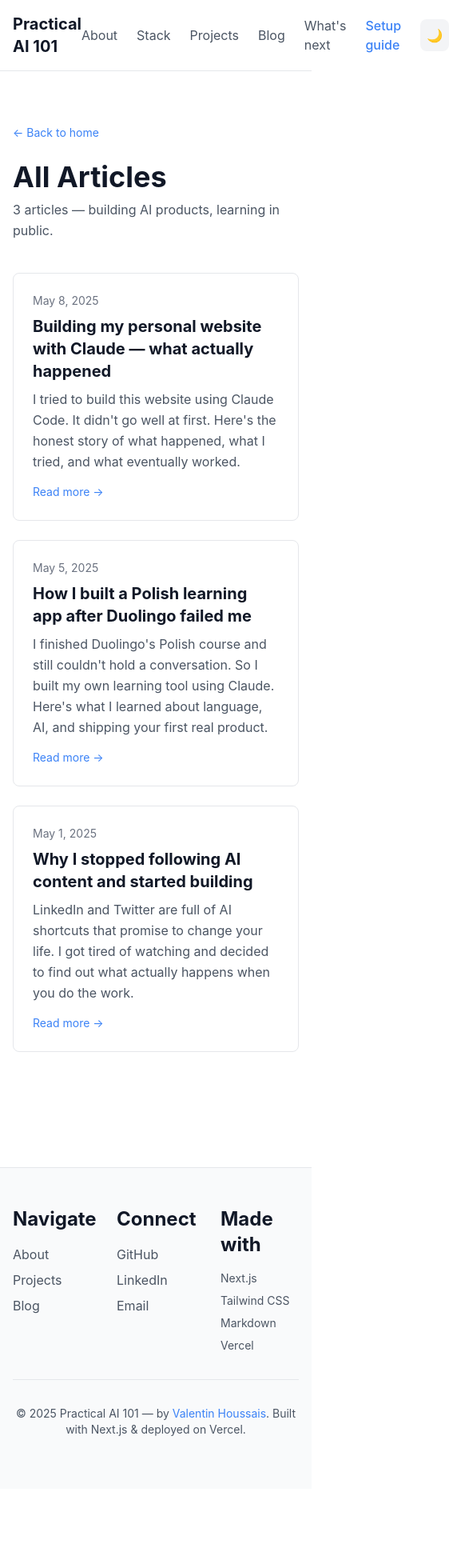
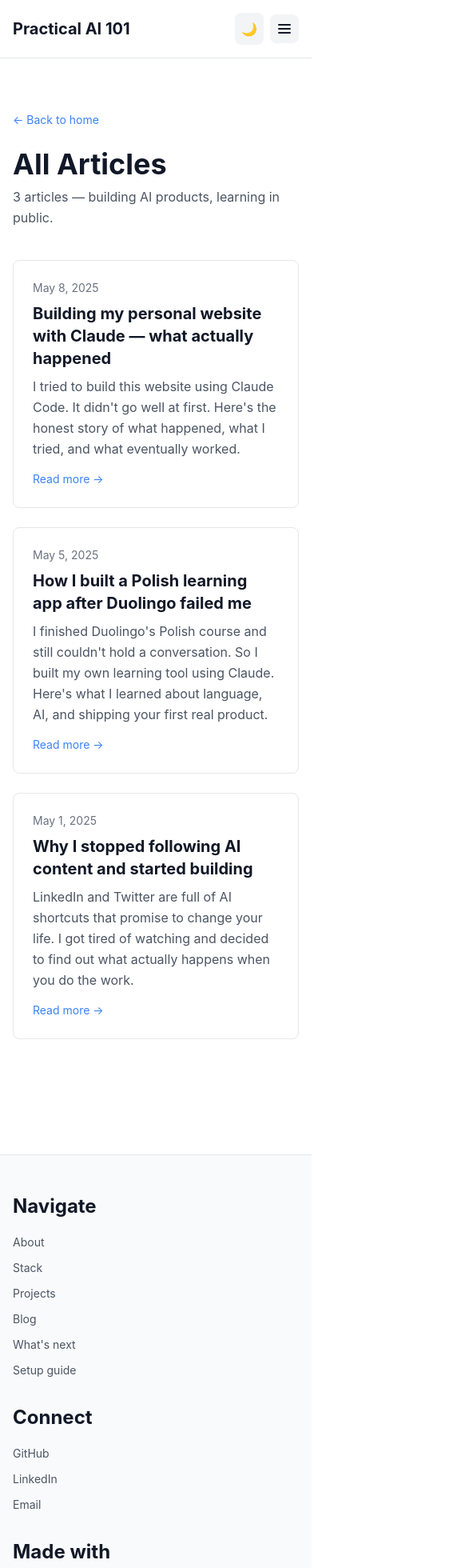
Before and after one commit to Parkji6/valentin-website, a Next.js app: page /blog in a window 390 px wide. Shown: the top 1960 px of the page at 80% size, 562 px wide, since content can reach past the window. Before the commit the page ends 1861 px from the top, so only its background shows below. Built offline with nearby package versions, Linux system fonts and the light colour scheme.

Commit message:
Fix hero toggle, mobile menu

```diff
--- a/app/layout.tsx
+++ b/app/layout.tsx
@@ -3,35 +3,38 @@
 import { useEffect, useState } from 'react';
 import './globals.css';
 
-export default function RootLayout({
-  children,
-}: {
-  children: React.ReactNode;
-}) {
+const navLinks = [
+  { href: '/#about', label: 'About' },
+  { href: '/#stack', label: 'Stack' },
+  { href: '/#projects', label: 'Projects' },
+  { href: '/#blog', label: 'Blog' },
+  { href: '/#upcoming', label: "What's next" },
+  { href: '/setup', label: 'Setup guide', highlight: true },
+];
+
+export default function RootLayout({ children }: { children: React.ReactNode }) {
   const [isDark, setIsDark] = useState(false);
   const [mounted, setMounted] = useState(false);
+  const [menuOpen, setMenuOpen] = useState(false);
 
   useEffect(() => {
     setMounted(true);
-    const isDarkMode = localStorage.getItem('theme') === 'dark' ||
-      (!localStorage.getItem('theme') &&
-        window.matchMedia('(prefers-color-scheme: dark)').matches);
+    const isDarkMode =
+      localStorage.getItem('theme') === 'dark' ||
+      (!localStorage.getItem('theme') && window.matchMedia('(prefers-color-scheme: dark)').matches);
     setIsDark(isDarkMode);
-    if (isDarkMode) {
-      document.documentElement.classList.add('dark');
-    }
+    if (isDarkMode) document.documentElement.classList.add('dark');
   }, []);
 
   const toggleTheme = () => {
-    const newDarkMode = !isDark;
-    setIsDark(newDarkMode);
-    localStorage.setItem('theme', newDarkMode ? 'dark' : 'light');
-    if (newDarkMode) {
-      document.documentElement.classList.add('dark');
-    } else {
-      document.documentElement.classList.remove('dark');
-    }
+    const newDark = !isDark;
+    setIsDark(newDark);
+    localStorage.setItem('theme', newDark ? 'dark' : 'light');
+    if (newDark) document.documentElement.classList.add('dark');
+    else document.documentElement.classList.remove('dark');
   };
+
+  const closeMenu = () => setMenuOpen(false);
 
   return (
     <html lang="en" suppressHydrationWarning>
@@ -39,38 +42,34 @@ export default function RootLayout({
         <meta charSet="utf-8" />
         <meta name="viewport" content="width=device-width, initial-scale=1" />
         <title>Practical AI 101 | Shipping AI Products in Public</title>
-        <meta
-          name="description"
-          content="Building practical AI tools from scratch — no hype, no shortcuts. Documenting everything honestly."
-        />
+        <meta name="description" content="Building practical AI tools from scratch — no hype, no shortcuts. Documenting everything honestly." />
       </head>
       <body className={isDark ? 'dark' : ''}>
         <header className="sticky top-0 bg-white dark:bg-gray-950 border-b border-gray-200 dark:border-gray-800 z-50">
           <nav className="max-w-4xl mx-auto px-4 py-4 flex justify-between items-center">
+
+            {/* Logo */}
             <div className="font-bold text-xl">
               <a href="/" className="no-underline text-gray-900 dark:text-gray-50 hover:text-blue-500">
                 Practical AI 101
               </a>
             </div>
-            <div className="flex items-center gap-6">
-              <a href="/#about" className="no-underline text-gray-600 dark:text-gray-400 hover:text-gray-900 dark:hover:text-gray-50">
-                About
-              </a>
-              <a href="/#stack" className="no-underline text-gray-600 dark:text-gray-400 hover:text-gray-900 dark:hover:text-gray-50">
-                Stack
-              </a>
-              <a href="/#projects" className="no-underline text-gray-600 dark:text-gray-400 hover:text-gray-900 dark:hover:text-gray-50">
-                Projects
-              </a>
-              <a href="/#blog" className="no-underline text-gray-600 dark:text-gray-400 hover:text-gray-900 dark:hover:text-gray-50">
-                Blog
-              </a>
-              <a href="/#upcoming" className="no-underline text-gray-600 dark:text-gray-400 hover:text-gray-900 dark:hover:text-gray-50">
-                What's next
-              </a>
-              <a href="/setup" className="no-underline text-blue-500 dark:text-blue-400 font-medium hover:underline">
-                Setup guide
-              </a>
+
+            {/* Desktop nav */}
+            <div className="hidden md:flex items-center gap-6">
+              {navLinks.map((link) => (
+                <a
+                  key={link.href}
+                  href={link.href}
+                  className={`no-underline text-sm ${
+                    link.highlight
+                      ? 'text-blue-500 dark:text-blue-400 font-medium hover:underline'
+                      : 'text-gray-600 dark:text-gray-400 hover:text-gray-900 dark:hover:text-gray-50'
+                  }`}
+                >
+                  {link.label}
+                </a>
+              ))}
               {mounted && (
                 <button
                   onClick={toggleTheme}
@@ -81,60 +80,91 @@ export default function RootLayout({
                 </button>
               )}
             </div>
+
+            {/* Mobile: theme toggle + hamburger */}
+            <div className="flex md:hidden items-center gap-2">
+              {mounted && (
+                <button
+                  onClick={toggleTheme}
+                  className="p-2 rounded-lg bg-gray-100 dark:bg-gray-800 text-gray-900 dark:text-gray-50"
+                  aria-label="Toggle theme"
+                >
+                  {isDark ? '☀️' : '🌙'}
+                </button>
+              )}
+              <button
+                onClick={() => setMenuOpen(!menuOpen)}
+                className="p-2 rounded-lg bg-gray-100 dark:bg-gray-800 text-gray-900 dark:text-gray-50"
+                aria-label="Toggle menu"
+              >
+                {menuOpen ? (
+                  <svg width="20" height="20" viewBox="0 0 20 20" fill="none">
+                    <path d="M4 4L16 16M16 4L4 16" stroke="currentColor" strokeWidth="2" strokeLinecap="round"/>
+                  </svg>
+                ) : (
+                  <svg width="20" height="20" viewBox="0 0 20 20" fill="none">
+                    <path d="M3 5h14M3 10h14M3 15h14" stroke="currentColor" strokeWidth="2" strokeLinecap="round"/>
+                  </svg>
+                )}
+              </button>
+            </div>
           </nav>
+
+          {/* Mobile dropdown menu */}
+          {menuOpen && (
+            <div className="md:hidden border-t border-gray-200 dark:border-gray-800 bg-white dark:bg-gray-950">
+              <div className="max-w-4xl mx-auto px-4 py-4 flex flex-col gap-4">
+                {navLinks.map((link) => (
+                  <a
+                    key={link.href}
+                    href={link.href}
+                    onClick={closeMenu}
+                    className={`no-underline text-sm py-1 ${
+                      link.highlight
+                        ? 'text-blue-500 dark:text-blue-400 font-medium'
+                        : 'text-gray-600 dark:text-gray-400'
+                    }`}
+                  >
+                    {link.label}
+                  </a>
+                ))}
+              </div>
+            </div>
+          )}
         </header>
+
         {children}
+
         <footer className="bg-gray-50 dark:bg-gray-900 border-t border-gray-200 dark:border-gray-800 mt-20">
           <div className="max-w-4xl mx-auto px-4 py-12">
-            <div className="grid grid-cols-3 gap-8 mb-8">
+            <div className="grid grid-cols-1 sm:grid-cols-3 gap-8 mb-8">
               <div>
                 <h3 className="font-bold mb-4 text-gray-900 dark:text-gray-50">Navigate</h3>
                 <ul className="space-y-2">
-                  <li>
-                    <a href="/#about" className="text-gray-600 dark:text-gray-400 no-underline hover:text-blue-500">
-                      About
-                    </a>
-                  </li>
-                  <li>
-                    <a href="/#projects" className="text-gray-600 dark:text-gray-400 no-underline hover:text-blue-500">
-                      Projects
-                    </a>
-                  </li>
-                  <li>
-                    <a href="/#blog" className="text-gray-600 dark:text-gray-400 no-underline hover:text-blue-500">
-                      Blog
-                    </a>
-                  </li>
+                  {navLinks.map((link) => (
+                    <li key={link.href}>
+                      <a href={link.href} className="text-gray-600 dark:text-gray-400 no-underline hover:text-blue-500 text-sm">
+                        {link.label}
+                      </a>
+                    </li>
+                  ))}
                 </ul>
               </div>
               <div>
                 <h3 className="font-bold mb-4 text-gray-900 dark:text-gray-50">Connect</h3>
                 <ul className="space-y-2">
                   <li>
-                    <a
-                      href="https://github.com/Parkji6"
-                      target="_blank"
-                      rel="noopener noreferrer"
-                      className="text-gray-600 dark:text-gray-400 no-underline hover:text-blue-500"
-                    >
+                    <a href="https://github.com/Parkji6" target="_blank" rel="noopener noreferrer" className="text-gray-600 dark:text-gray-400 no-underline hover:text-blue-500 text-sm">
                       GitHub
                     </a>
                   </li>
                   <li>
-                    <a
-                      href="https://www.linkedin.com/in/valentin-houssais/"
-                      target="_blank"
-                      rel="noopener noreferrer"
-                      className="text-gray-600 dark:text-gray-400 no-underline hover:text-blue-500"
-                    >
+                    <a href="https://www.linkedin.com/in/valentin-houssais/" target="_blank" rel="noopener noreferrer" className="text-gray-600 dark:text-gray-400 no-underline hover:text-blue-500 text-sm">
                       LinkedIn
                     </a>
                   </li>
                   <li>
-                    <a
-                      href="mailto:valentin.houssais@gmail.com"
-                      className="text-gray-600 dark:text-gray-400 no-underline hover:text-blue-500"
-                    >
+                    <a href="mailto:valentin.houssais@gmail.com" className="text-gray-600 dark:text-gray-400 no-underline hover:text-blue-500 text-sm">
                       Email
                     </a>
                   </li>
@@ -152,7 +182,11 @@ export default function RootLayout({
             </div>
             <div className="border-t border-gray-200 dark:border-gray-800 pt-8">
               <p className="text-center text-gray-600 dark:text-gray-400 text-sm">
-                © 2025 Practical AI 101 — by <a href="https://www.linkedin.com/in/valentin-houssais/" target="_blank" rel="noopener noreferrer" className="hover:text-blue-500 no-underline">Valentin Houssais</a>. Built with Next.js & deployed on Vercel.
+                © 2025 Practical AI 101 — by{' '}
+                <a href="https://www.linkedin.com/in/valentin-houssais/" target="_blank" rel="noopener noreferrer" className="hover:text-blue-500 no-underline">
+                  Valentin Houssais
+                </a>
+                . Built with Next.js & deployed on Vercel.
               </p>
             </div>
           </div>
```
Also changed, not shown: app/HeroMedia.tsx (added, +62 -0 lines), app/page.tsx (+6 -36 lines), 1 other file (tests, documents, lock files or other folders).
